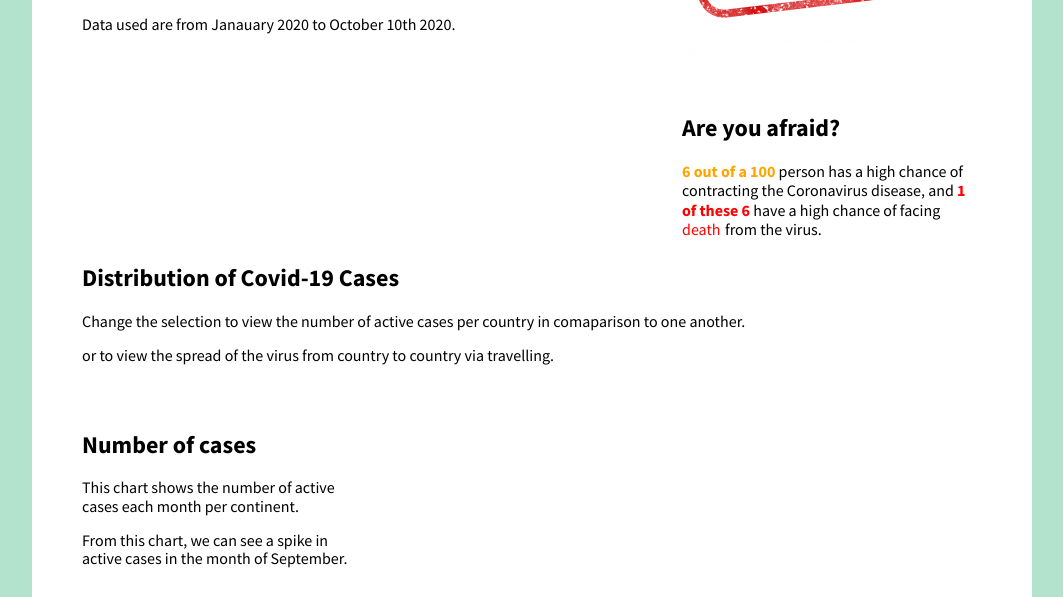
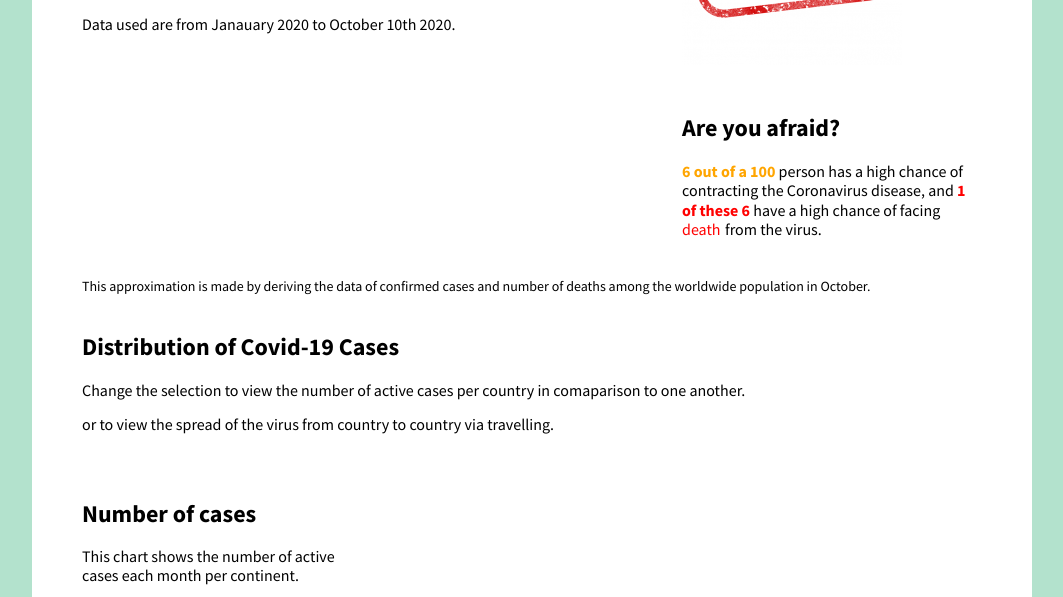
Before and after one commit to kailinwng/Covid-19_Statistics, a plain HTML site: page index.html in a window 1280 px wide. Shown: the part 190-787 px from the top of the page, without its empty margins (108-1171 px from the left). Drawn offline with nearby package versions, Linux system fonts and the light colour scheme; a script that the page names is missing.

Commit message:
Update index.html

```diff
--- a/index.html
+++ b/index.html
@@ -91,6 +91,12 @@
     </div>
     <!-- end pure grid group -->
 
+    <div class="pure-g">
+      <div class="pure-u-1-1 small-font">
+        <p>This approximation is made by deriving the data of confirmed cases and number of deaths among the worldwide population in October.</p>
+      </div>
+    </div>
+
 
     <!-- pure grid group -->
     <div class="pure-g">
```
